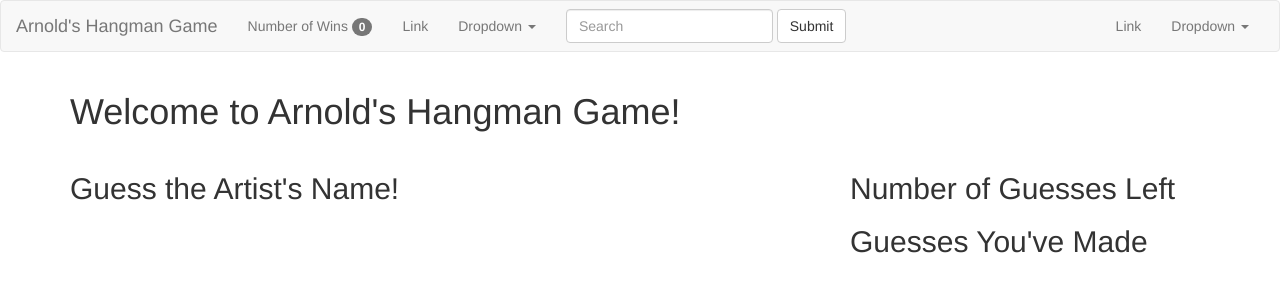
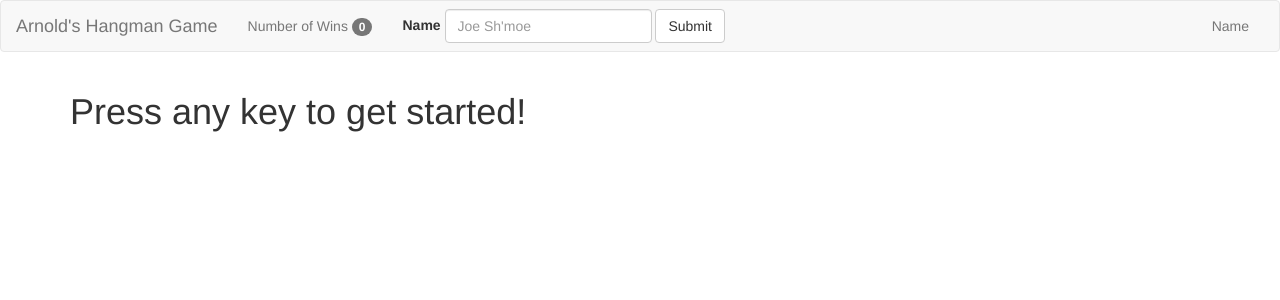
Before and after one commit to arnold-lei/rcb-hangman-game, a PHP site: page / in a window 1280 px wide. Shown: the top 300 px of the page. Run offline with PHP 8.4, Linux system fonts and the light colour scheme; some libraries are stand-ins or nearby versions.

Commit message:
started working on some UI elements

```diff
--- a/assets/js/game.js
+++ b/assets/js/game.js
@@ -1,6 +1,8 @@
 
   //Generate the legal moves (anythin in the alphabet)
   var alphabet = chars('a', 'z');
+
+  var userName;
 
   // Word back of names
   var nameBank =['Billie Holiday', 'Ella Fitzgerald', 'Artie Shaw','Duke Ellington', 'Benny Goodman', 'Gene Krupa', 'Jimmie Lunceford', 'Count Basie'];
@@ -23,8 +25,14 @@
   //setting up the artist name to be guessed in blank tiles
   var result = blanks(results, selectName);
 
+  document.getElementById('gameboard').style.display = 'none'
+
   //Event listener for user keypress
   document.onkeyup = function(event) {
+
+    hide('welcomeMessage');
+
+    show('gameboard');
 
     // stores user input in this variable, only accepts unique keys and valid keys
     var userGuess = uniqueGuess(keyVal(alphabet, String.fromCharCode(event.keyCode).toLowerCase()), guesses);
--- a/assets/js/rules.js
+++ b/assets/js/rules.js
@@ -91,6 +91,10 @@ var show = function(id){
   document.getElementById(id).style.display = 'block';
 }
 
+var hide = function(id){
+  document.getElementById(id).style.display = 'none';
+}
+
 function winCondition(result, name, guess){
   if (result == name) {
     show('success');
@@ -101,3 +105,9 @@ function winCondition(result, name, guess){
     console.log('Sorry you lost');
   }
 }
+
+document.getElementById("submit").addEventListener("click", userName);
+
+function setName(){
+  userName = document.getElementById('userName').value;
+}
--- a/index.html
+++ b/index.html
@@ -6,8 +6,7 @@
   <link rel="stylesheet" type="text/css" href="assets/css/reset.css">
   <link rel="stylesheet" href="https://maxcdn.bootstrapcdn.com/bootstrap/3.3.6/css/bootstrap.min.css">
   <link rel="stylesheet" type="text/css" href="assets/css/style.css">
-  <script type="text/javascript" src="assets/js/rules.js"></script>
-  <script type="text/javascript" src="assets/js/game.js"></script>
+
 
 </head>
 <body>
@@ -27,45 +26,26 @@
     <!-- Collect the nav links, forms, and other content for toggling -->
     <div class="collapse navbar-collapse" id="bs-example-navbar-collapse-1">
       <ul class="nav navbar-nav">
-        <li><a href="#">Number of Wins <span class="badge">0</span></a></li>
-        <li><a href="#">Link</a></li>
-        <li class="dropdown">
-          <a href="#" class="dropdown-toggle" data-toggle="dropdown" role="button" aria-haspopup="true" aria-expanded="false">Dropdown <span class="caret"></span></a>
-          <ul class="dropdown-menu">
-            <li><a href="#">Action</a></li>
-            <li><a href="#">Another action</a></li>
-            <li><a href="#">Something else here</a></li>
-            <li role="separator" class="divider"></li>
-            <li><a href="#">Separated link</a></li>
-            <li role="separator" class="divider"></li>
-            <li><a href="#">One more separated link</a></li>
-          </ul>
-        </li>
+        <li><a>Number of Wins <span class="badge">0</span></a></li>
       </ul>
       <form class="navbar-form navbar-left" role="search">
         <div class="form-group">
-          <input type="text" class="form-control" placeholder="Search">
+          <label for="userName">Name</label>
+        <input type="text" class="form-control" id="userName" placeholder="Joe Sh'moe">
         </div>
-        <button type="submit" class="btn btn-default">Submit</button>
+        <button type="submit" class="btn btn-default" id="submit">Submit</button>
       </form>
       <ul class="nav navbar-nav navbar-right">
-        <li><a href="#">Link</a></li>
-        <li class="dropdown">
-          <a href="#" class="dropdown-toggle" data-toggle="dropdown" role="button" aria-haspopup="true" aria-expanded="false">Dropdown <span class="caret"></span></a>
-          <ul class="dropdown-menu">
-            <li><a href="#">Action</a></li>
-            <li><a href="#">Another action</a></li>
-            <li><a href="#">Something else here</a></li>
-            <li role="separator" class="divider"></li>
-            <li><a href="#">Separated link</a></li>
-          </ul>
-        </li>
+        <li><a href="#">Name</a></li>
       </ul>
     </div><!-- /.navbar-collapse -->
   </div><!-- /.container-fluid -->
 </nav>
   <div class="container">
-
+  <div id="welcomeMessage">
+    <h1>Press any key to get started!</h1>
+  </div>
+  <div id="gameboard">
     <h1>Welcome to Arnold's Hangman Game!</h1>
     <div class="alert alert-success" role="alert" id="success"></div>
     <div class="alert alert-danger" role="alert" id="fail"></div>
@@ -87,7 +67,14 @@
         </div>
       </div>
     </div>
+  </div>
   </div><!--End of Container-->
-
+  <script type="text/javascript" src="assets/js/rules.js"></script>
+  <script type="text/javascript" src="assets/js/game.js"></script>
+  <!-- jQuery (necessary for Bootstrap's JavaScript plugins) -->
+  <script src="https://ajax.googleapis.com/ajax/libs/jquery/1.11.3/jquery.min.js"></script>
+  <!-- Include all compiled plugins (below), or include individual files as needed -->
+  <!-- Latest compiled and minified JavaScript -->
+  <script src="https://maxcdn.bootstrapcdn.com/bootstrap/3.3.6/js/bootstrap.min.js" integrity="sha384-0mSbJDEHialfmuBBQP6A4Qrprq5OVfW37PRR3j5ELqxss1yVqOtnepnHVP9aJ7xS" crossorigin="anonymous"></script>
 </body>
 </html>
```
Also changed, not shown: assets/css/style.css (line endings or trailing spaces).
